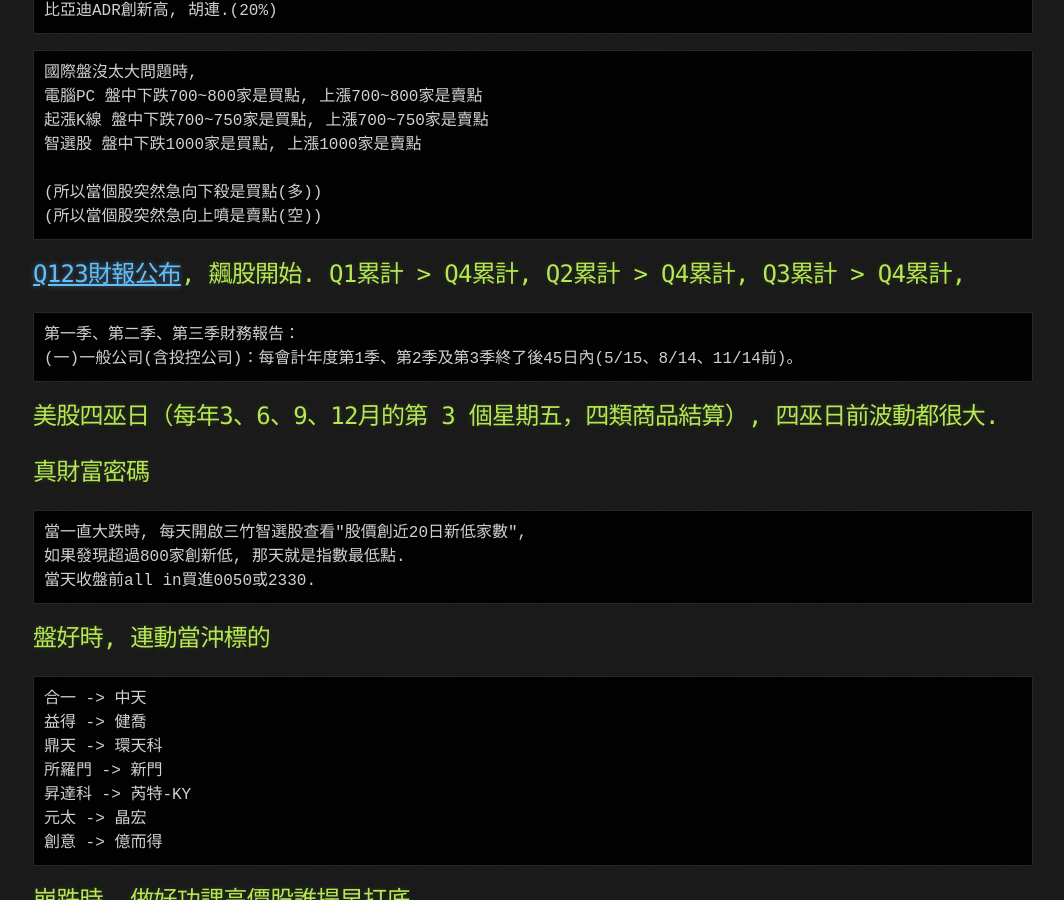
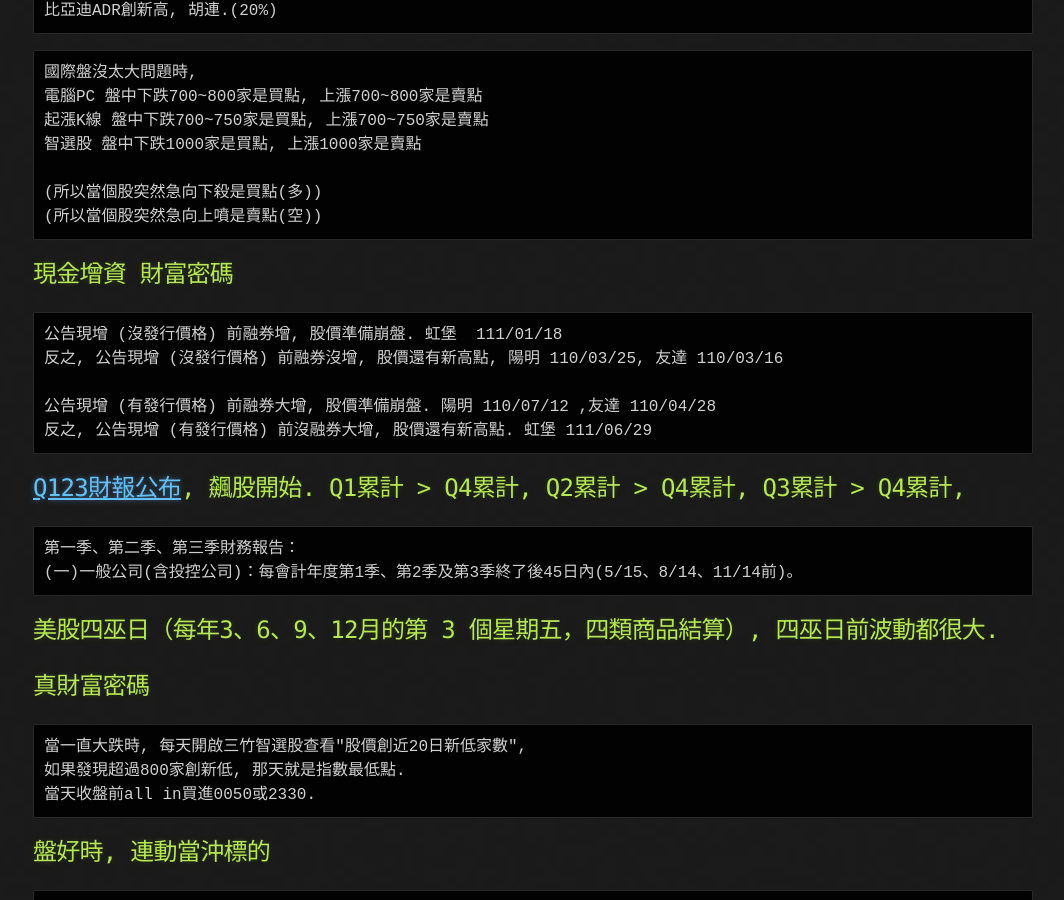
Before and after one commit to lepg5487/Stock_God, a Jekyll site: the page built from experience.md, in a window 1280 px wide and 900 px high, scrolled down 1181 px. Shown: the whole window, without its empty margins (107-1171 px from the left). Built offline with Jekyll 4.4.1, drawn with Linux system fonts in a browser that asks for light colours; our own code applies the rules of GitHub Pages for plain Markdown files.

Commit message:
Update experience.md

````diff
--- a/experience.md
+++ b/experience.md
@@ -33,7 +33,6 @@
 2022/07/07
 比亞迪ADR創新高, 胡連.(20%)
 ```
-
 ```
 國際盤沒太大問題時,
 電腦PC 盤中下跌700~800家是買點, 上漲700~800家是賣點
@@ -42,6 +41,15 @@
 
 (所以當個股突然急向下殺是買點(多))
 (所以當個股突然急向上噴是賣點(空))
+```
+
+## 現金增資 財富密碼
+```
+公告現增 (沒發行價格) 前融券增, 股價準備崩盤. 虹堡  111/01/18
+反之, 公告現增 (沒發行價格) 前融券沒增, 股價還有新高點, 陽明 110/03/25, 友達 110/03/16
+
+公告現增 (有發行價格) 前融券大增, 股價準備崩盤. 陽明 110/07/12 ,友達 110/04/28
+反之, 公告現增 (有發行價格) 前沒融券大增, 股價還有新高點. 虹堡 111/06/29
 ```
 
 ## [Q123財報公布](https://www.twse.com.tw/zh/news/newsDetail/?id=11852), 飆股開始. Q1累計 > Q4累計, Q2累計 > Q4累計, Q3累計 > Q4累計,
````
